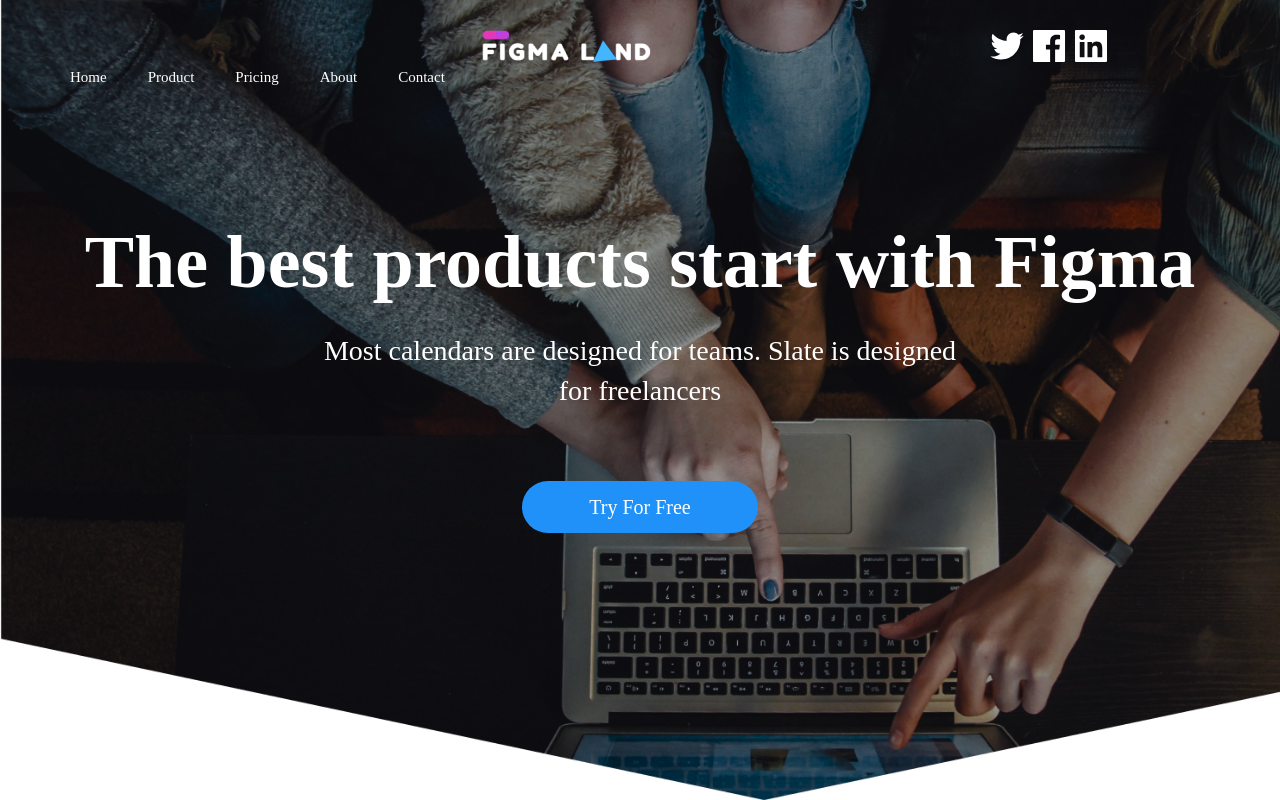
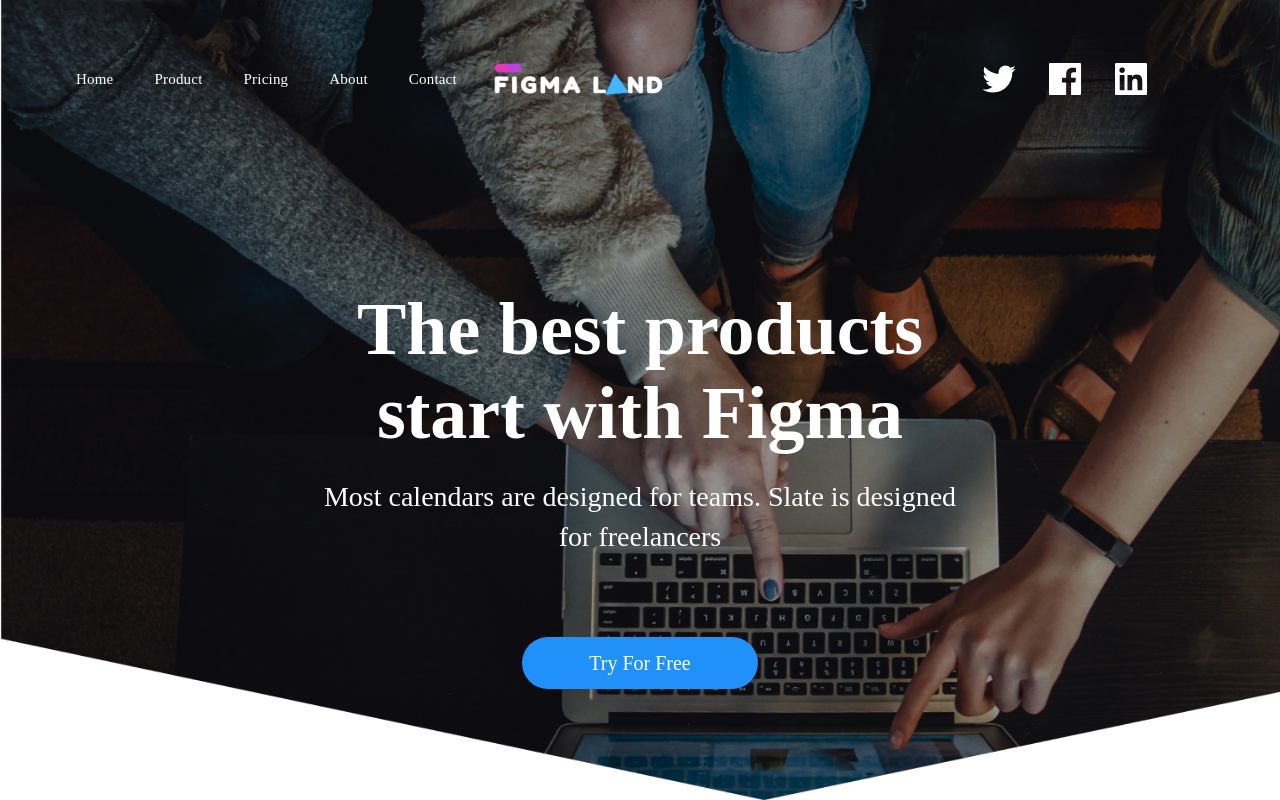
Before and after one commit to alienat3d/figmalond, a website: page app/index.html in a window 1280 px wide. Drawn offline with nearby package versions, Linux system fonts and the light colour scheme; files that its build step writes are made by us from their sources.

Commit message:
small fixes in header

```diff
--- a/app/index.html
+++ b/app/index.html
@@ -14,18 +14,23 @@
   <!-- === HEADER === -->
   <header class="header">
     <div class="container">
-      <div class="header__inner">
+      <div class="header__top">
         <nav class="menu">
           <ul class="menu__list">
-          <li class="menu__item"><a class="menu__link" href="#">Home</a>
+            <li class="menu__item">
+              <a class="menu__link" href="#">Home</a>
             </li>
-          <li class="menu__item"><a class="menu__link" href="#">Product</a>
+            <li class="menu__item">
+              <a class="menu__link" href="#">Product</a>
             </li>
-          <li class="menu__item"><a class="menu__link" href="#">Pricing</a>
+            <li class="menu__item">
+              <a class="menu__link" href="#">Pricing</a>
             </li>
-          <li class="menu__item"><a class="menu__link" href="#">About</a>
+            <li class="menu__item">
+              <a class="menu__link" href="#">About</a>
             </li>
-          <li class="menu__item"><a class="menu__link" href="#">Contact</a>
+            <li class="menu__item">
+              <a class="menu__link" href="#">Contact</a>
             </li>
           </ul>
         </nav>
@@ -33,30 +38,30 @@
           <img src="images/icons/logo.png" alt="logo">
         </a>
         <div class="contacts">
-        <a href="#">
-          <img src="images/icons/twitter.svg" alt="twitter">
+          <a class="contacts__link" href="#">
+            <img class="contacts__image" src="images/icons/twitter.svg" alt="twitter">
           </a>
-        <a href="#">
-          <img src="images/icons/facebook.svg" alt="facebook">
+          <a class="contacts__link" href="#">
+            <img class="contacts__image" src="images/icons/facebook.svg" alt="facebook">
           </a>
-        <a href="#">
-          <img src="images/icons/linkedin.svg" alt="linkedin">
+          <a class="contacts__link" href="#">
+            <img class="contacts__image" src="images/icons/linkedin.svg" alt="linkedin">
           </a>
         </div>
       </div>
 
       <div class="header__content">
-      <h1>
+        <h1 class="header__title">
           The best products
           start with Figma
         </h1>
-      <p>
+        <p class="header__subtitle">
           Most calendars are designed for teams. Slate is designed<br>
           for freelancers
         </p>
         <a class="header__btn" href="#">Try For Free</a>
       </div>
-
+    </div>
   </header>
   <!-- === / HEADER === -->
 
--- a/app/scss/style.scss
+++ b/app/scss/style.scss
@@ -1,101 +1,106 @@
-@import "variables";
-@import "fonts";
-@import "reset";
-@import "libs";
-@import "global";
+@import 'variables';
+@import 'fonts';
+@import 'reset';
+@import 'libs';
+@import 'global';
 // === PARTIALS ===
 
-body{
+body {
   margin: 0;
   padding: 0;
 }
 
 .container {
-    max-width: 1140px;
-    width: 100%;
   margin: 0 auto;
+  padding: 0 10px;
+  max-width: 1228px;
 }
 
-h1{
+.header {
+  background-image: url('../images/content/content.jpg');
+  background-size: cover;
+  height: 100vh;
+
+  &__top {
+    margin-bottom: 110px;
+    padding: 50px 40px;
+    display: flex;
+    align-items: center;
+  }
+
+  &__content {
+    display: flex;
+    flex-direction: column;
+    align-items: center;
+    color: #fff;
+    margin-top: 129px;
+  }
+
+  &__title {
+    margin-bottom: 22px;
+    max-width: 670px;
+    text-align: center;
+    font-weight: 700;
     font-size: 74px;
     line-height: 84px;
-    color: #ffff;
+    color: #fff;
   }
 
-.header{
-    background-image: url(../images/content/content.jpg);
-    background-size: cover;
-    height: 100vh;
+  &__subtitle {
+    margin-bottom: 80px;
+    max-width: 786px;
+    font-size: 28px;
+    line-height: 40px;
+    text-align: center;
   }
+
+  &__btn {
+    display: flex;
+    align-items: center;
+    justify-content: center;
+    width: 236px;
+    height: 52px;
+    background: #2091f9;
+    border-radius: 35px;
+    font-size: 20px;
+  }
+}
+
 .menu {
   &__list {
     display: flex;
-            gap: 41px;
+    align-items: center;
+    // gap: 41px;
     font-size: 15px;
     line-height: 28px;
-
   }
   &__item {
+    font-size: 15px;
+    line-height: 28px;
+    letter-spacing: 0.2px;
     color: #fff;
-            margin-top: 63px;
-
+    // margin-top: 63px;
+    & + & {
+      margin-left: 41px;
     }
-		&__link {
-
   }
 }
 
 .logo {
-    display: flex;
-    align-items: center;
-    align-content: center;
-    width: 206px;
-    height: 78px;
+  display: block;
+  width: 186px;
+  // height: 78px;
   margin-left: 35px;
 }
 
 .contacts {
   display: flex;
   align-items: center;
-    width: 170px;
   margin-left: 300px;
-}
-
-.header {
-		&__content {
-            display: flex;
-            flex-direction: column;
-            align-items: center;
-            color: #ffff;
-            margin-top: 129px;
-
-        }
-        p{
-            margin-top: 27px;
-            font-size: 28px;
-            line-height: 40px;
-            text-align: center;
-
-        }
-		&__btn {
-            display: flex;
-            align-items: center;
-            justify-content: center;
-            margin-top: 70px;
-            width: 236px;
-            height: 52px;
-            background: #2091F9;
-            border-radius: 35px;
-            font-size: 20px;
-        }
-
-        &__inner {
-            display: flex;
-            align-items: center;
+  &__link + &__link {
+    margin-left: 24px;
   }
 }
 
-
-
 // === ADAPTIVE ===
-@import "media";
+@import 'media';
```
Lines whose indentation alone changed are shown as unchanged.
